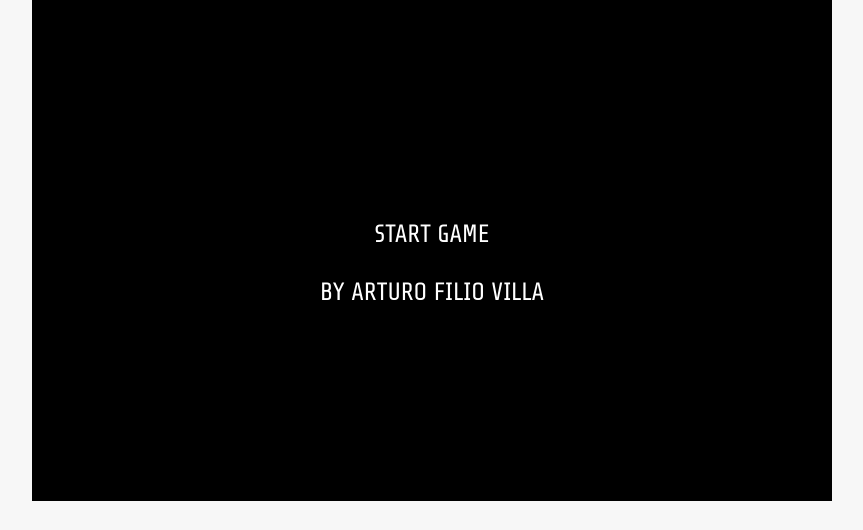
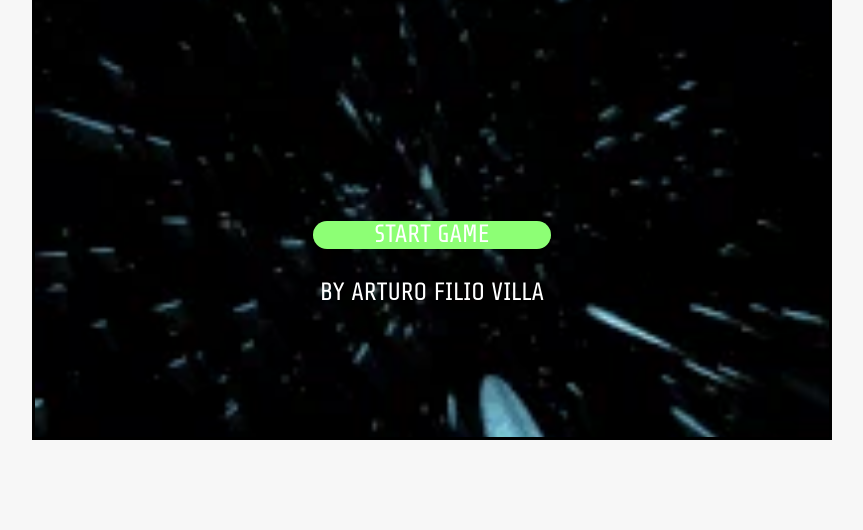
Before and after one commit to arturfil/game-project-ironhack, a website: page index.html in a window 1280 px wide. Shown: the part 270-800 px from the top of the page, without its empty margins (208-1071 px from the left). Drawn offline with nearby package versions, Linux system fonts and the light colour scheme.

Commit message:
start menu with background and button transition

```diff
--- a/css/style.css
+++ b/css/style.css
@@ -31,10 +31,15 @@ h3 {
   width: 800px;
   height: 600px;
   color: white;
-  background-color: black;
+  background-image: url(../img/space-background.webp);
+  background-size: cover;
   border: black solid 3px;
   margin: 110px auto 0;
+  repeat: none;
+
 }
+
+
 
 .start-title {
   font-size: 25px;
@@ -45,9 +50,15 @@ h3 {
   font-size: 25px;
 }
 
-.start-title:hover {
-  text-decoration: underline;
-  font-size: 40px;
+.start-button {
+  background-color: #8dff75;
+  border-radius: 50px;
+  margin: 0 35%;
+}
+
+.start-button:hover {
+  font-size: 35px;
+  transition: .30s;
 }
 
 canvas {
--- a/index.html
+++ b/index.html
@@ -22,7 +22,7 @@
   </head>
   <body>
 
-  <h3>Brick Breaker</h3>
+  <!-- <h3>Brick Breaker</h3> -->
 
   <div class="container tags">
     <div class="row">
@@ -49,8 +49,11 @@
 
 
   <div class="start-div">
+    <div class="start-header">
+      <h3>Brick Breaker</h3>
+    </div>
     <div class="start-title">
-      <h3>Start Game</h3>
+      <h3 class="start-button">Start Game</h3>
       <h3>By Arturo Filio Villa</h3>
     </div>
   </div>
```
Also changed, not shown: img/space-background.webp (added).
